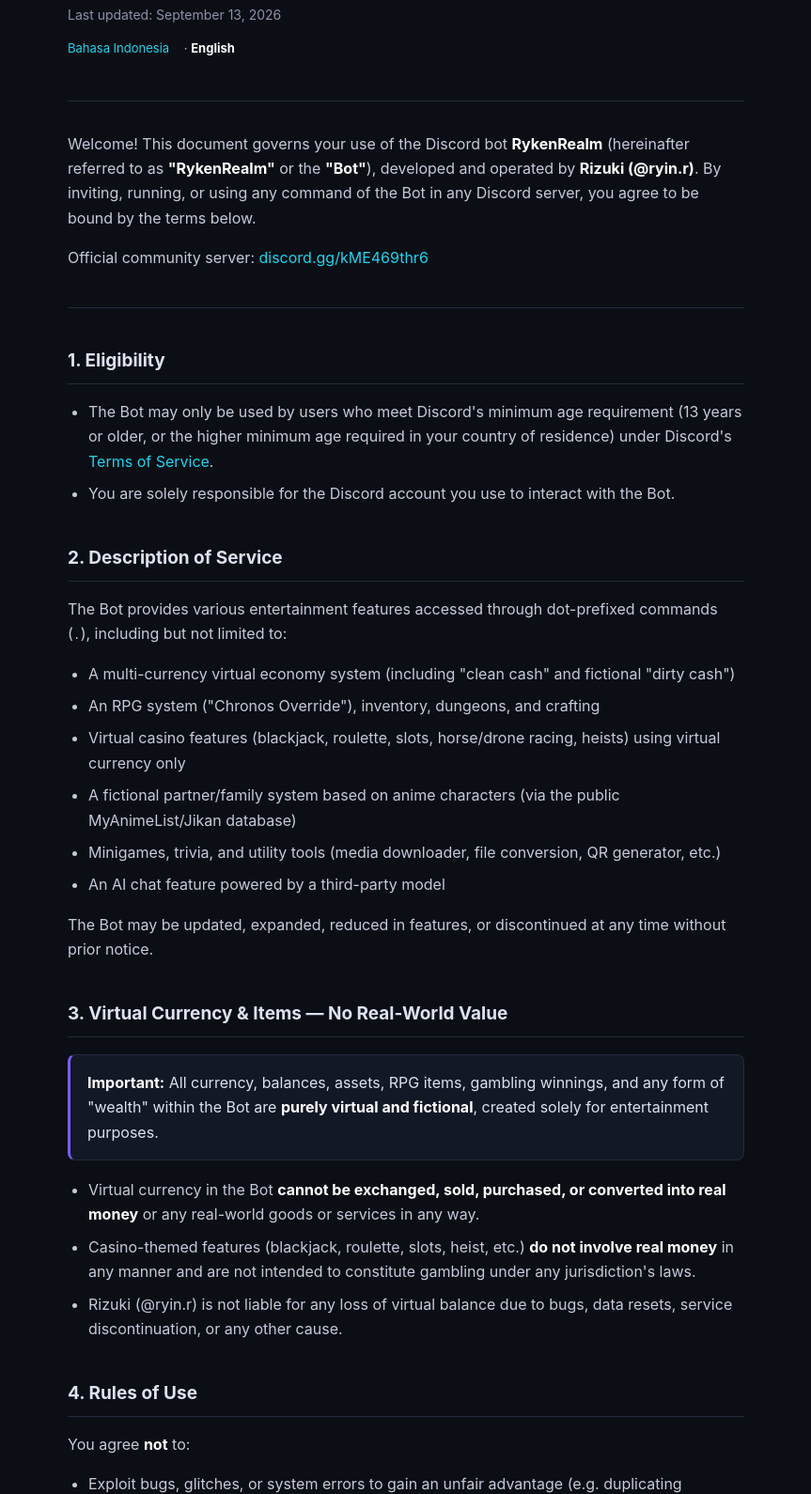
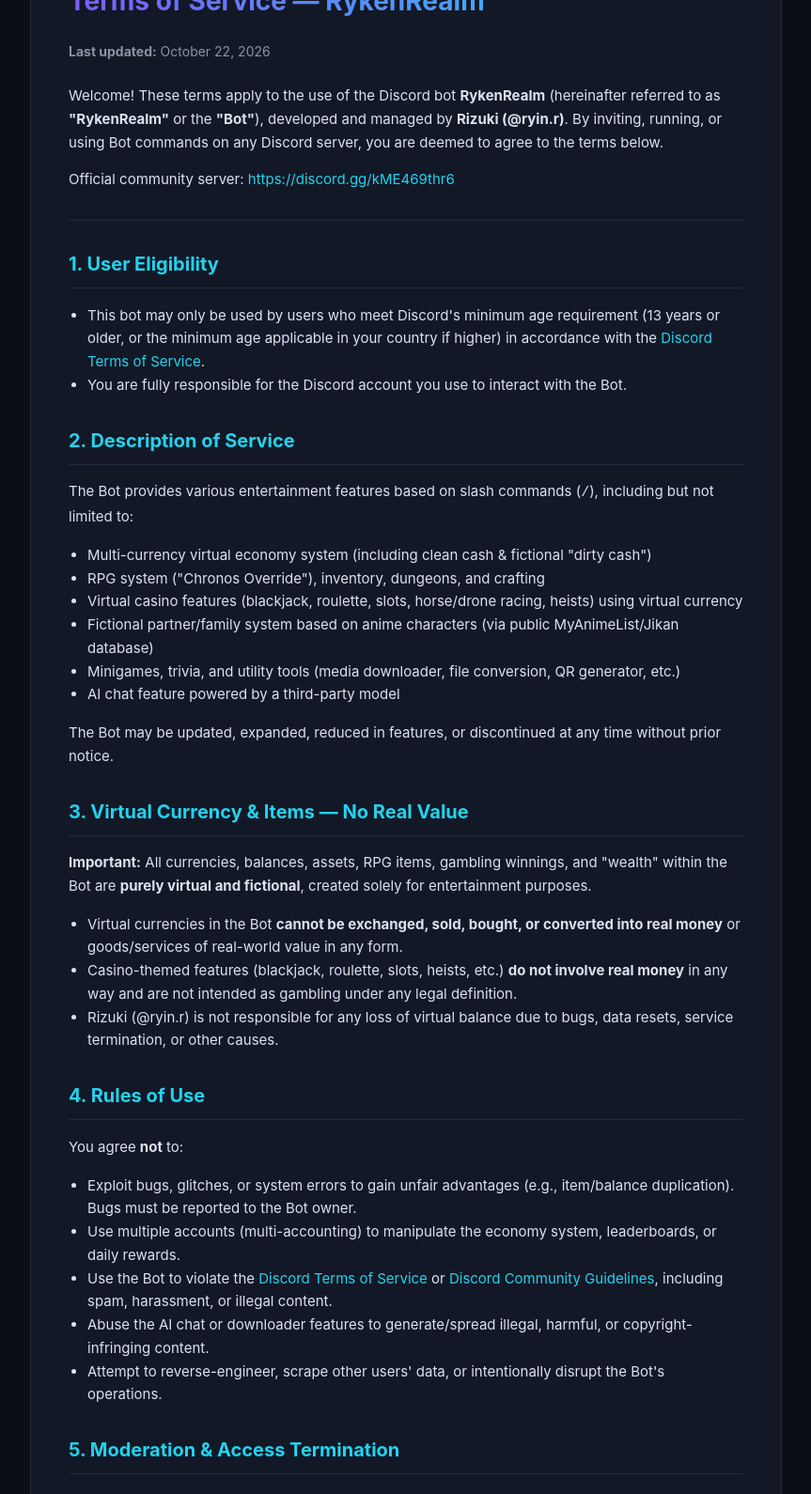
Before and after one commit to Rifkyuser7/rykenrealm-legal, a plain HTML site: page terms-of-service-en.html in a window 1280 px wide. Shown: the part 148-1738 px from the top of the page at 94% size, without its empty margins (208-1071 px from the left). Drawn offline with Linux system fonts and the light colour scheme.

Commit message:
Update terms-of-service-en.html

```diff
--- a/terms-of-service-en.html
+++ b/terms-of-service-en.html
@@ -11,126 +11,91 @@
   }
   * { box-sizing: border-box; }
   body {
-    margin: 0;
-    background: radial-gradient(1200px 600px at 50% -10%, #1a2036 0%, var(--bg) 60%);
-    color: var(--text);
+    margin: 0; background: var(--bg); color: var(--text);
     font-family: -apple-system, BlinkMacSystemFont, "Segoe UI", Roboto, Helvetica, Arial, sans-serif;
-    line-height: 1.65;
+    line-height: 1.65; padding: 40px 20px;
   }
-  .wrap { max-width: 760px; margin: 0 auto; padding: 48px 20px 80px; }
-  header.doc-header { margin-bottom: 32px; border-bottom: 1px solid var(--border); padding-bottom: 24px; }
-  header.doc-header .tag {
-    display: inline-block; font-size: 12px; letter-spacing: 0.08em; text-transform: uppercase;
-    color: var(--accent2); background: rgba(34, 211, 238, 0.1); border: 1px solid rgba(34, 211, 238, 0.3);
-    border-radius: 999px; padding: 4px 12px; margin-bottom: 14px;
-  }
-  h1 {
-    font-size: 28px; margin: 0 0 6px;
-    background: linear-gradient(90deg, var(--accent), var(--accent2));
-    -webkit-background-clip: text; background-clip: text; color: transparent;
-  }
-  .updated { color: var(--muted); font-size: 14px; }
-  h2 { font-size: 19px; color: var(--text); margin-top: 40px; padding-bottom: 8px; border-bottom: 1px solid var(--border); }
-  p { color: #c4cbdb; }
-  ul { padding-left: 22px; color: #c4cbdb; }
-  li { margin-bottom: 8px; }
+  .container { max-width: 800px; margin: 0 auto; background: var(--panel); border: 1px solid var(--border); border-radius: 12px; padding: 40px; }
+  h1 { font-size: 28px; margin-top: 0; background: linear-gradient(90deg, var(--accent), var(--accent2)); -webkit-background-clip: text; background-clip: text; color: transparent; }
+  h2 { font-size: 20px; margin-top: 30px; color: var(--accent2); border-bottom: 1px solid var(--border); padding-bottom: 8px; }
+  p, li { color: var(--text); font-size: 15px; }
+  ul { padding-left: 20px; }
+  .update-date { color: var(--muted); font-size: 14px; margin-bottom: 24px; }
   a { color: var(--accent2); text-decoration: none; }
   a:hover { text-decoration: underline; }
-  strong { color: #fff; }
-  .callout {
-    background: var(--panel); border: 1px solid var(--border); border-left: 3px solid var(--accent);
-    border-radius: 8px; padding: 16px 18px; margin: 18px 0;
-  }
-  hr { border: none; border-top: 1px solid var(--border); margin: 40px 0; }
-  footer { color: var(--muted); font-size: 13px; text-align: center; margin-top: 48px; }
-  .home-link { display: inline-block; margin-top: 20px; font-size: 14px; }
-  .lang-switch { font-size: 13px; margin-bottom: 20px; }
-  .lang-switch a { margin-right: 12px; }
+  hr { border: 0; border-top: 1px solid var(--border); margin: 30px 0; }
+  .back { display: inline-block; margin-bottom: 20px; font-weight: 600; font-size: 14px; }
 </style>
 </head>
 <body>
-<div class="wrap">
+  <div class="container">
+    <a class="back" href="./index.html">&larr; Back to Home</a>
+    <h1>Terms of Service — RykenRealm</h1>
+    <div class="update-date"><strong>Last updated:</strong> October 22, 2026</div>
 
-  <header class="doc-header">
-    <span class="tag">Legal Document</span>
-    <h1>Terms of Service — RykenRealm</h1>
-    <p class="updated">Last updated: September 13, 2026</p>
-    <p class="lang-switch"><a href="./terms-of-service.html">Bahasa Indonesia</a> · <strong>English</strong></p>
-  </header>
-
-  <p>Welcome! This document governs your use of the Discord bot <strong>RykenRealm</strong> (hereinafter referred to as <strong>&quot;RykenRealm&quot;</strong> or the <strong>&quot;Bot&quot;</strong>), developed and operated by <strong>Rizuki (@ryin.r)</strong>. By inviting, running, or using any command of the Bot in any Discord server, you agree to be bound by the terms below.</p>
-
-  <p>Official community server: <a href="https://discord.gg/kME469thr6">discord.gg/kME469thr6</a></p>
+    <p>Welcome! These terms apply to the use of the Discord bot <strong>RykenRealm</strong> (hereinafter referred to as <strong>"RykenRealm"</strong> or the <strong>"Bot"</strong>), developed and managed by <strong>Rizuki (@ryin.r)</strong>. By inviting, running, or using Bot commands on any Discord server, you are deemed to agree to the terms below.</p>
+    <p>Official community server: <a href="https://discord.gg/kME469thr6">https://discord.gg/kME469thr6</a></p>
 
     <hr>
 
-  <h2>1. Eligibility</h2>
+    <h2>1. User Eligibility</h2>
     <ul>
-    <li>The Bot may only be used by users who meet Discord's minimum age requirement (13 years or older, or the higher minimum age required in your country of residence) under Discord's <a href="https://discord.com/terms">Terms of Service</a>.</li>
-    <li>You are solely responsible for the Discord account you use to interact with the Bot.</li>
+      <li>This bot may only be used by users who meet Discord's minimum age requirement (13 years or older, or the minimum age applicable in your country if higher) in accordance with the <a href="https://discord.com/terms" target="_blank">Discord Terms of Service</a>.</li>
+      <li>You are fully responsible for the Discord account you use to interact with the Bot.</li>
     </ul>
 
     <h2>2. Description of Service</h2>
-  <p>The Bot provides various entertainment features accessed through dot-prefixed commands (<code>.</code>), including but not limited to:</p>
+    <p>The Bot provides various entertainment features based on slash commands (<code>/</code>), including but not limited to:</p>
     <ul>
-    <li>A multi-currency virtual economy system (including "clean cash" and fictional "dirty cash")</li>
-    <li>An RPG system ("Chronos Override"), inventory, dungeons, and crafting</li>
-    <li>Virtual casino features (blackjack, roulette, slots, horse/drone racing, heists) using virtual currency only</li>
-    <li>A fictional partner/family system based on anime characters (via the public MyAnimeList/Jikan database)</li>
+      <li>Multi-currency virtual economy system (including clean cash & fictional "dirty cash")</li>
+      <li>RPG system ("Chronos Override"), inventory, dungeons, and crafting</li>
+      <li>Virtual casino features (blackjack, roulette, slots, horse/drone racing, heists) using virtual currency</li>
+      <li>Fictional partner/family system based on anime characters (via public MyAnimeList/Jikan database)</li>
       <li>Minigames, trivia, and utility tools (media downloader, file conversion, QR generator, etc.)</li>
-    <li>An AI chat feature powered by a third-party model</li>
+      <li>AI chat feature powered by a third-party model</li>
     </ul>
     <p>The Bot may be updated, expanded, reduced in features, or discontinued at any time without prior notice.</p>
 
-  <h2>3. Virtual Currency &amp; Items — No Real-World Value</h2>
-  <div class="callout">
-    <strong>Important:</strong> All currency, balances, assets, RPG items, gambling winnings, and any form of "wealth" within the Bot are <strong>purely virtual and fictional</strong>, created solely for entertainment purposes.
-  </div>
+    <h2>3. Virtual Currency & Items — No Real Value</h2>
+    <p><strong>Important:</strong> All currencies, balances, assets, RPG items, gambling winnings, and "wealth" within the Bot are <strong>purely virtual and fictional</strong>, created solely for entertainment purposes.</p>
     <ul>
-    <li>Virtual currency in the Bot <strong>cannot be exchanged, sold, purchased, or converted into real money</strong> or any real-world goods or services in any way.</li>
-    <li>Casino-themed features (blackjack, roulette, slots, heist, etc.) <strong>do not involve real money</strong> in any manner and are not intended to constitute gambling under any jurisdiction's laws.</li>
-    <li>Rizuki (@ryin.r) is not liable for any loss of virtual balance due to bugs, data resets, service discontinuation, or any other cause.</li>
+      <li>Virtual currencies in the Bot <strong>cannot be exchanged, sold, bought, or converted into real money</strong> or goods/services of real-world value in any form.</li>
+      <li>Casino-themed features (blackjack, roulette, slots, heists, etc.) <strong>do not involve real money</strong> in any way and are not intended as gambling under any legal definition.</li>
+      <li>Rizuki (@ryin.r) is not responsible for any loss of virtual balance due to bugs, data resets, service termination, or other causes.</li>
     </ul>
 
     <h2>4. Rules of Use</h2>
     <p>You agree <strong>not</strong> to:</p>
     <ul>
-    <li>Exploit bugs, glitches, or system errors to gain an unfair advantage (e.g. duplicating items/balances). Bugs must be reported to the Bot owner.</li>
-    <li>Use multiple accounts to manipulate the economy system, leaderboards, or daily rewards.</li>
-    <li>Use the Bot to violate Discord's <a href="https://discord.com/terms">Terms of Service</a> or <a href="https://discord.com/guidelines">Community Guidelines</a>, including spam, harassment, or illegal content.</li>
-    <li>Misuse the AI chat or downloader feature to generate or distribute illegal, harmful, or copyright-infringing content.</li>
-    <li>Attempt to reverse-engineer, scrape other users' data, or intentionally disrupt the Bot's operation.</li>
+      <li>Exploit bugs, glitches, or system errors to gain unfair advantages (e.g., item/balance duplication). Bugs must be reported to the Bot owner.</li>
+      <li>Use multiple accounts (multi-accounting) to manipulate the economy system, leaderboards, or daily rewards.</li>
+      <li>Use the Bot to violate the <a href="https://discord.com/terms" target="_blank">Discord Terms of Service</a> or <a href="https://discord.com/guidelines" target="_blank">Discord Community Guidelines</a>, including spam, harassment, or illegal content.</li>
+      <li>Abuse the AI chat or downloader features to generate/spread illegal, harmful, or copyright-infringing content.</li>
+      <li>Attempt to reverse-engineer, scrape other users' data, or intentionally disrupt the Bot's operations.</li>
     </ul>
 
-  <h2>5. Moderation &amp; Access Termination</h2>
+    <h2>5. Moderation & Access Termination</h2>
     <p>The Bot owner reserves the right, at their sole discretion, to:</p>
     <ul>
-    <li>Restrict, suspend, or reset the economy/progress data of users found to have violated Section 4.</li>
-    <li>Deny the Bot's access to specific servers (e.g. via the server whitelist system) without needing to provide a reason.</li>
+      <li>Limit, suspend, or reset economy data/progress of users proven to violate Section 4.</li>
+      <li>Deny Bot access to specific servers (e.g., via a server whitelist system) without needing to provide a reason.</li>
     </ul>
 
-  <h2>6. No Warranty of Service</h2>
-  <p>The Bot is provided <strong>"as is"</strong> without any warranty of uptime, availability, or freedom from bugs. Economy/progress data may be lost or reset due to maintenance, server migration, or other technical issues. Rizuki (@ryin.r) will make reasonable efforts to minimize this, but cannot guarantee it fully.</p>
+    <h2>6. No Warranty</h2>
+    <p>The Bot is provided <strong>"as-is"</strong> without guarantees of uptime, availability, or being bug-free. Economy/progress data may be lost or reset due to maintenance, server migrations, or other technical constraints. Rizuki (@ryin.r) will try to minimize this, but cannot fully guarantee it.</p>
 
     <h2>7. Limitation of Liability</h2>
-  <p>To the fullest extent permitted by applicable law, Rizuki (@ryin.r) shall not be liable for any indirect, incidental, or consequential damages arising from your use or inability to use the Bot.</p>
+    <p>To the maximum extent permitted by applicable law, Rizuki (@ryin.r) shall not be liable for any indirect, incidental, or consequential damages arising from the use or inability to use the Bot.</p>
 
-  <h2>8. Changes to These Terms</h2>
-  <p>These Terms may be updated from time to time. Changes will be announced via the Bot's official community server. Continued use of the Bot after such changes constitutes acceptance of the revised Terms.</p>
+    <h2>8. Changes to Terms</h2>
+    <p>These terms may be updated from time to time. Changes will be announced through the Bot's official community server. Continued use of the Bot after changes constitutes acceptance of the new terms.</p>
 
     <h2>9. Contact</h2>
-  <p>Questions, bug reports, or requests related to personal data may be submitted via:</p>
+    <p>Questions, bug reports, or privacy-related requests can be directed via:</p>
     <ul>
-    <li>Discord server: <a href="https://discord.gg/kME469thr6">discord.gg/kME469thr6</a></li>
-    <li>Owner &amp; Developer: <strong>Rizuki</strong> (@ryin.r)</li>
+      <li>Discord Server: <a href="https://discord.gg/kME469thr6">https://discord.gg/kME469thr6</a></li>
+      <li>Owner & Developer: <strong>Rizuki</strong> (@ryin.r)</li>
     </ul>
-
-  <hr>
-  <p><em>This document applies together with RykenRealm's <a href="./privacy-policy-en.html">Privacy Policy</a>.</em></p>
-
-  <a class="home-link" href="./index.html">&larr; Back to home</a>
-
-  <footer>RykenRealm &middot; Discord Bot &middot; Owner &amp; Dev: Rizuki (@ryin.r)</footer>
   </div>
 </body>
 </html>
```
Lines whose indentation alone changed are shown as unchanged.
